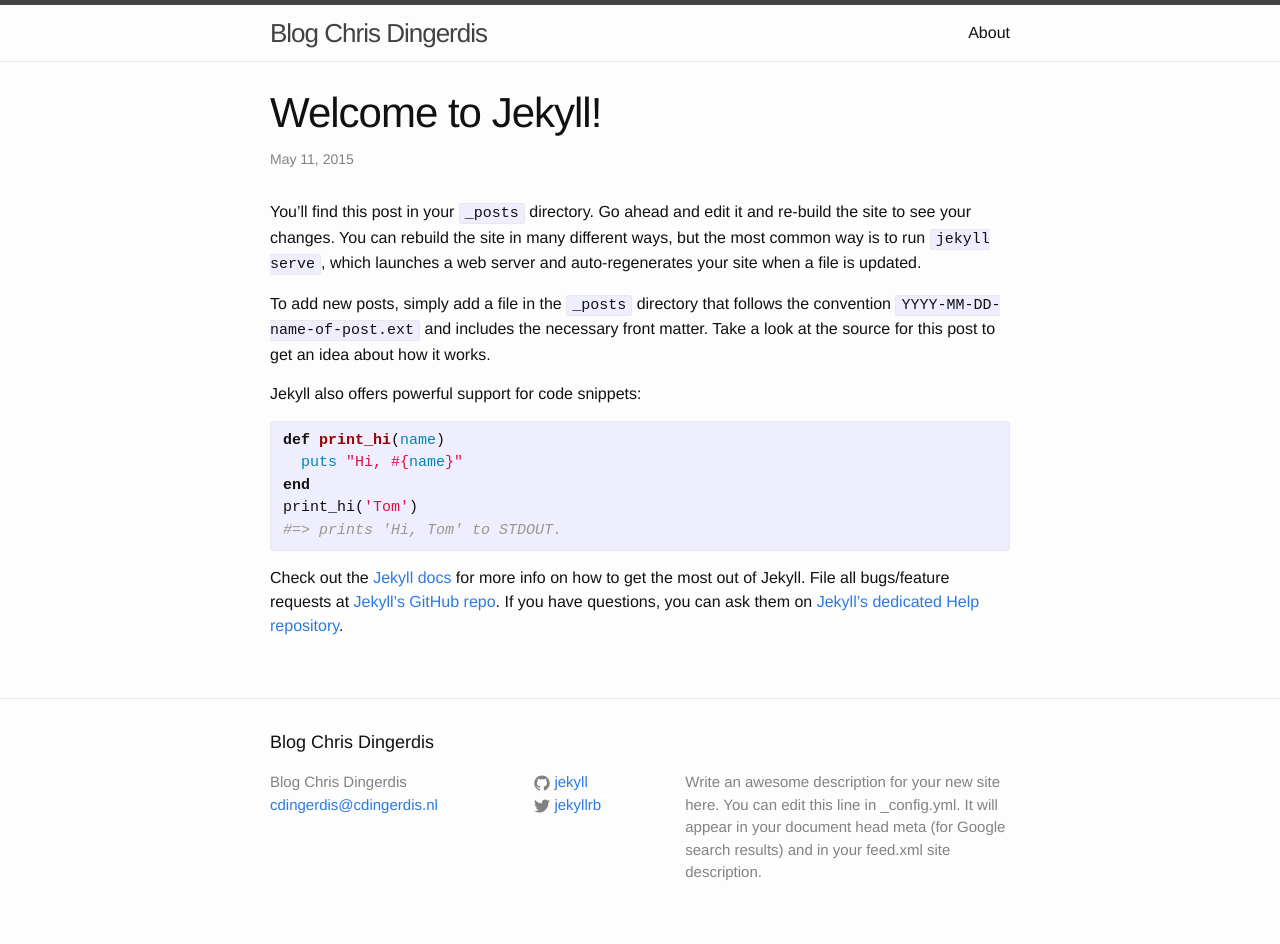
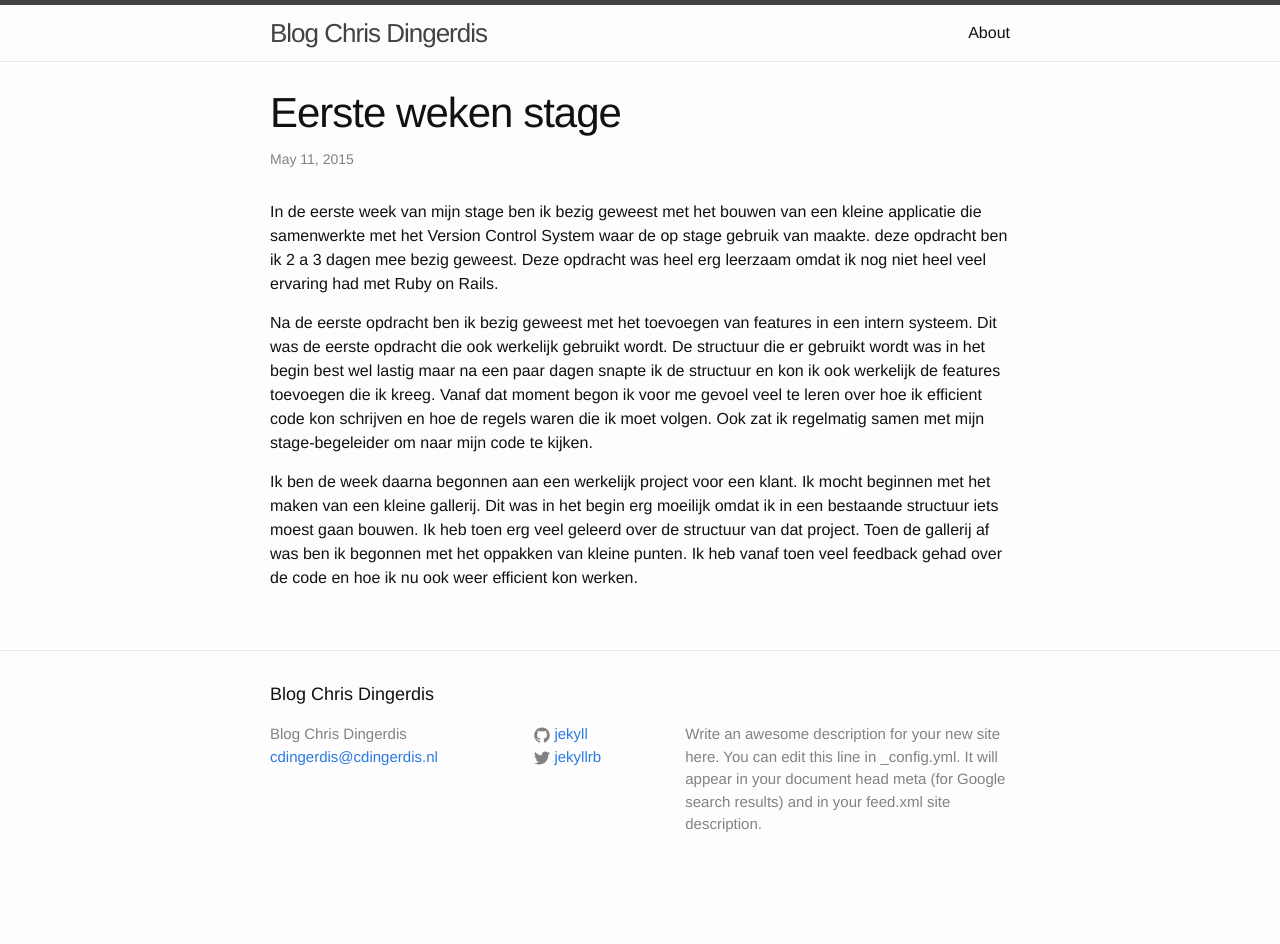
Before and after one commit to CDingerdis/CDingerdis.github.io, a Jekyll site: the page built from _posts/2015-05-11-welcome-to-jekyll.markdown, in a window 1280 px wide. Built offline with Jekyll 4.4.1, drawn with Linux system fonts in a browser that asks for light colours; after the commit the page ends 900 px from its top, so only the background shows below that.

Commit message:
add first text

```diff
--- a/_posts/2015-05-11-welcome-to-jekyll.markdown
+++ b/_posts/2015-05-11-welcome-to-jekyll.markdown
@@ -1,25 +1,16 @@
 ---
 layout: post
-title:  "Welcome to Jekyll!"
+title:  "Eerste weken stage"
 date:   2015-05-11 07:22:28
-categories: jekyll update
+categories: Stage
 ---
-You’ll find this post in your `_posts` directory. Go ahead and edit it and re-build the site to see your changes. You can rebuild the site in many different ways, but the most common way is to run `jekyll serve`, which launches a web server and auto-regenerates your site when a file is updated.
+In de eerste week van mijn stage ben ik bezig geweest met het bouwen van een kleine applicatie die samenwerkte met het Version Control System
+waar de op stage gebruik van maakte. deze opdracht ben ik 2 a 3 dagen mee bezig geweest. Deze opdracht was heel erg leerzaam omdat ik nog niet
+heel veel ervaring had met Ruby on Rails.
 
-To add new posts, simply add a file in the `_posts` directory that follows the convention `YYYY-MM-DD-name-of-post.ext` and includes the necessary front matter. Take a look at the source for this post to get an idea about how it works.
+Na de eerste opdracht ben ik bezig geweest met het toevoegen van features in een intern systeem. Dit was de eerste opdracht die ook werkelijk
+gebruikt wordt. De structuur die er gebruikt wordt was in het begin best wel lastig maar na een paar dagen snapte ik de structuur en kon ik ook
+werkelijk de features toevoegen die ik kreeg. Vanaf dat moment begon ik voor me gevoel veel te leren over hoe ik efficient code kon schrijven en
+hoe de regels waren die ik moet volgen. Ook zat ik regelmatig samen met mijn stage-begeleider om naar mijn code te kijken.
 
-Jekyll also offers powerful support for code snippets:
-
-{% highlight ruby %}
-def print_hi(name)
-  puts "Hi, #{name}"
-end
-print_hi('Tom')
-#=> prints 'Hi, Tom' to STDOUT.
-{% endhighlight %}
-
-Check out the [Jekyll docs][jekyll] for more info on how to get the most out of Jekyll. File all bugs/feature requests at [Jekyll’s GitHub repo][jekyll-gh]. If you have questions, you can ask them on [Jekyll’s dedicated Help repository][jekyll-help].
-
-[jekyll]:      http://jekyllrb.com
-[jekyll-gh]:   https://github.com/jekyll/jekyll
-[jekyll-help]: https://github.com/jekyll/jekyll-help
+Ik ben de week daarna begonnen aan een werkelijk project voor een klant. Ik mocht beginnen met het maken van een kleine gallerij. Dit was in het begin erg moeilijk omdat ik in een bestaande structuur iets moest gaan bouwen. Ik heb toen erg veel geleerd over de structuur van dat project. Toen de gallerij af was ben ik begonnen met het oppakken van kleine punten. Ik heb vanaf toen veel feedback gehad over de code en hoe ik nu ook weer efficient kon werken.
```
